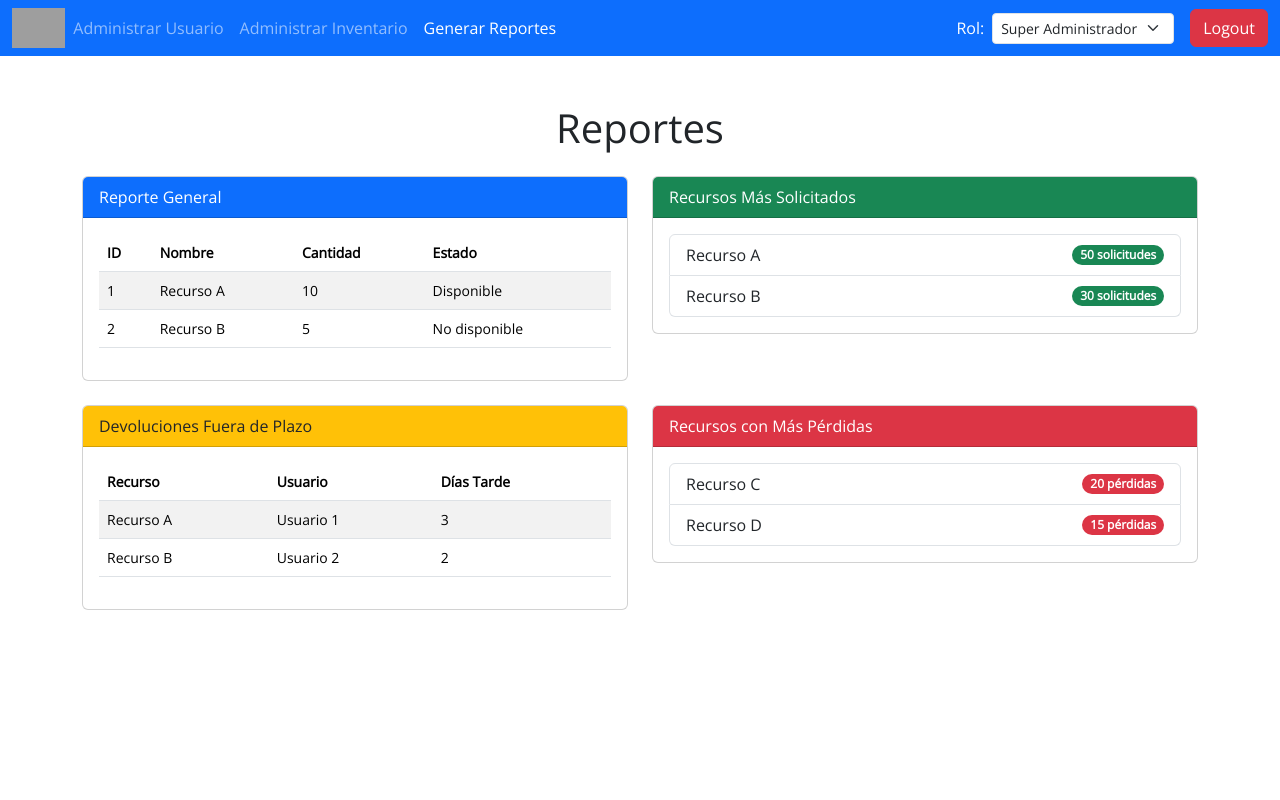
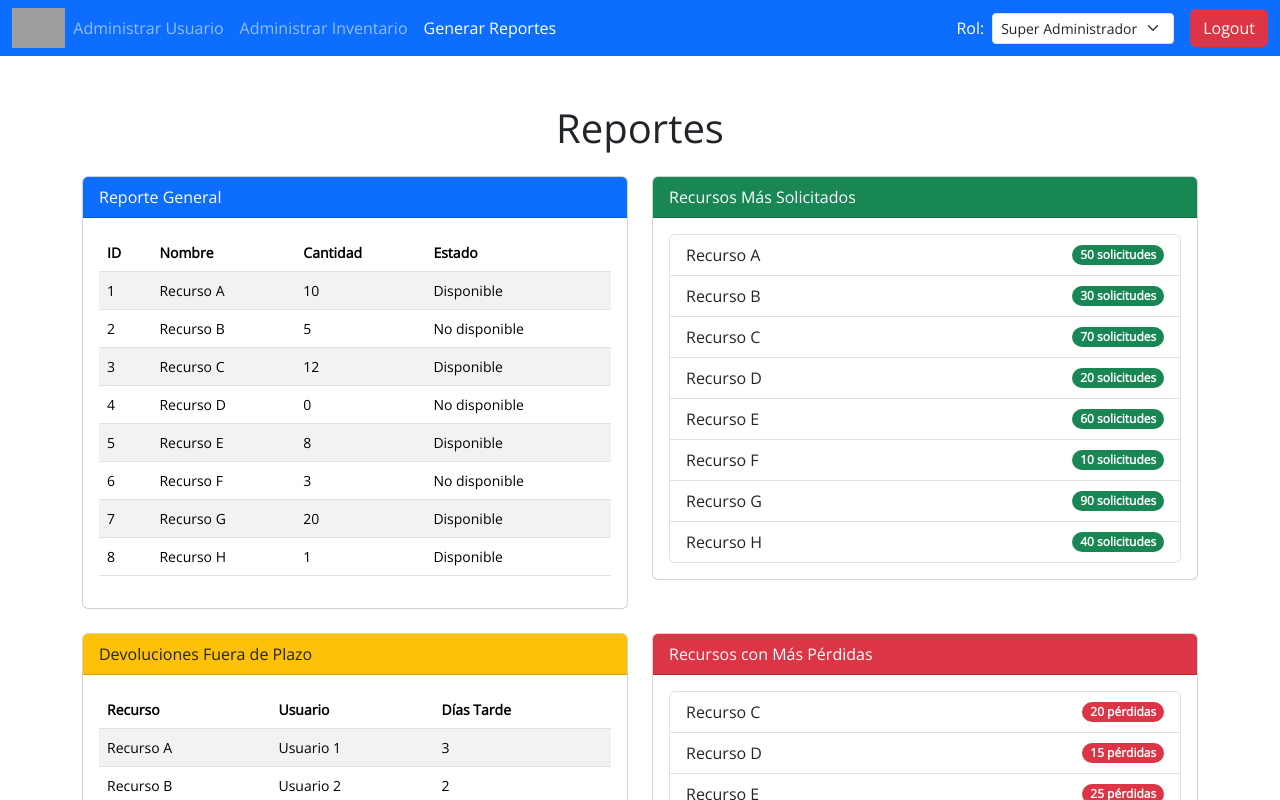
Before and after one commit to Michi-Brandon/WWW, a React app in the folder frontend/: page /admin/generar-reportes in a window 1280 px wide. Shown: the top 800 px of the page. Built offline with nearby package versions, Linux system fonts and the light colour scheme; sample sign-in values are in the browser's storage; grey boxes are pictures that could not be loaded.

Commit message:
ajustes en la page informes

```diff
--- a/frontend/src/components/layout_admin.jsx
+++ b/frontend/src/components/layout_admin.jsx
@@ -10,7 +10,7 @@ import GenerateReports from '../pages/reports_page'
 import inventoryData from '../data/inventory_data'
 import solidData from '../data/admin_solid_data'
 import users from '../data/user_data'; // Suponiendo que tienes un archivo con los datos de usuarios
-
+import generalInventory from '../data/repor_data';
 
 const Layout_admin = ({ onLogout }) => {
   // ---------------------adminUser------------------------------------------------
@@ -43,10 +43,14 @@ const Layout_admin = ({ onLogout }) => {
             <InventoryTable inventoryData={inventoryData} darDeBaja={darDeBaja}/>}
           />
           <Route path='generar-reportes' element={
-            <GenerateReports />}
+            <GenerateReports generalInventory={generalInventory} />}
           />
-          <Route path='administrar-solicitudes' element={<AdminSolid solidData={solidData} />} />
-          <Route path='administrar-prestamo' element={<AdminSection />} />
+          <Route path='administrar-solicitudes' element={
+            <AdminSolid solidData={solidData}  />}
+          />
+          <Route path='administrar-prestamo' element={
+            <AdminSection />}
+          />
         </Routes>
       </div>
     </div>
--- /dev/null
+++ b/frontend/src/data/repor_data.js
@@ -0,0 +1,44 @@
+const generalInventory = {
+  items: [
+    { id: 1, name: "Recurso A", quantity: 10, status: "Disponible" },
+    { id: 2, name: "Recurso B", quantity: 5, status: "No disponible" },
+    { id: 3, name: "Recurso C", quantity: 12, status: "Disponible" },
+    { id: 4, name: "Recurso D", quantity: 0, status: "No disponible" },
+    { id: 5, name: "Recurso E", quantity: 8, status: "Disponible" },
+    { id: 6, name: "Recurso F", quantity: 3, status: "No disponible" },
+    { id: 7, name: "Recurso G", quantity: 20, status: "Disponible" },
+    { id: 8, name: "Recurso H", quantity: 1, status: "Disponible" },
+  ],
+  mostRequestedResources: [
+    { id: 1, name: "Recurso A", requests: 50 },
+    { id: 2, name: "Recurso B", requests: 30 },
+    { id: 3, name: "Recurso C", requests: 70 },
+    { id: 4, name: "Recurso D", requests: 20 },
+    { id: 5, name: "Recurso E", requests: 60 },
+    { id: 6, name: "Recurso F", requests: 10 },
+    { id: 7, name: "Recurso G", requests: 90 },
+    { id: 8, name: "Recurso H", requests: 40 },
+  ],
+  lateReturns: [
+    { resource: "Recurso A", user: "Usuario 1", lateDays: 3 },
+    { resource: "Recurso B", user: "Usuario 2", lateDays: 2 },
+    { resource: "Recurso C", user: "Usuario 3", lateDays: 5 },
+    { resource: "Recurso D", user: "Usuario 4", lateDays: 1 },
+    { resource: "Recurso E", user: "Usuario 5", lateDays: 4 },
+    { resource: "Recurso F", user: "Usuario 6", lateDays: 6 },
+    { resource: "Recurso G", user: "Usuario 7", lateDays: 2 },
+    { resource: "Recurso H", user: "Usuario 8", lateDays: 7 },
+  ],
+  highLossResources: [
+    { name: "Recurso C", losses: 20 },
+    { name: "Recurso D", losses: 15 },
+    { name: "Recurso E", losses: 25 },
+    { name: "Recurso F", losses: 18 },
+    { name: "Recurso G", losses: 30 },
+    { name: "Recurso H", losses: 12 },
+    { name: "Recurso I", losses: 22 },
+    { name: "Recurso J", losses: 14 },
+  ],
+};
+
+export default generalInventory;
--- a/frontend/src/pages/reports_page.jsx
+++ b/frontend/src/pages/reports_page.jsx
@@ -1,25 +1,7 @@
 import React from "react";
 
-const GenerateReports = () => {
-  const generalInventory = [
-    { id: 1, name: "Recurso A", quantity: 10, status: "Disponible" },
-    { id: 2, name: "Recurso B", quantity: 5, status: "No disponible" },
-  ];
-
-  const mostRequestedResources = [
-    { id: 1, name: "Recurso A", requests: 50 },
-    { id: 2, name: "Recurso B", requests: 30 },
-  ];
-
-  const lateReturns = [
-    { resource: "Recurso A", user: "Usuario 1", lateDays: 3 },
-    { resource: "Recurso B", user: "Usuario 2", lateDays: 2 },
-  ];
-
-  const highLossResources = [
-    { name: "Recurso C", losses: 20 },
-    { name: "Recurso D", losses: 15 },
-  ];
+const GenerateReports = ({ generalInventory }) => {
+  const { items, mostRequestedResources, lateReturns, highLossResources } = generalInventory;
 
   return (
     <div className="container mt-5">
@@ -40,7 +22,7 @@ const GenerateReports = () => {
                   </tr>
                 </thead>
                 <tbody>
-                  {generalInventory.map((item) => (
+                  {items.map((item) => (
                     <tr key={item.id}>
                       <td>{item.id}</td>
                       <td>{item.name}</td>
```
